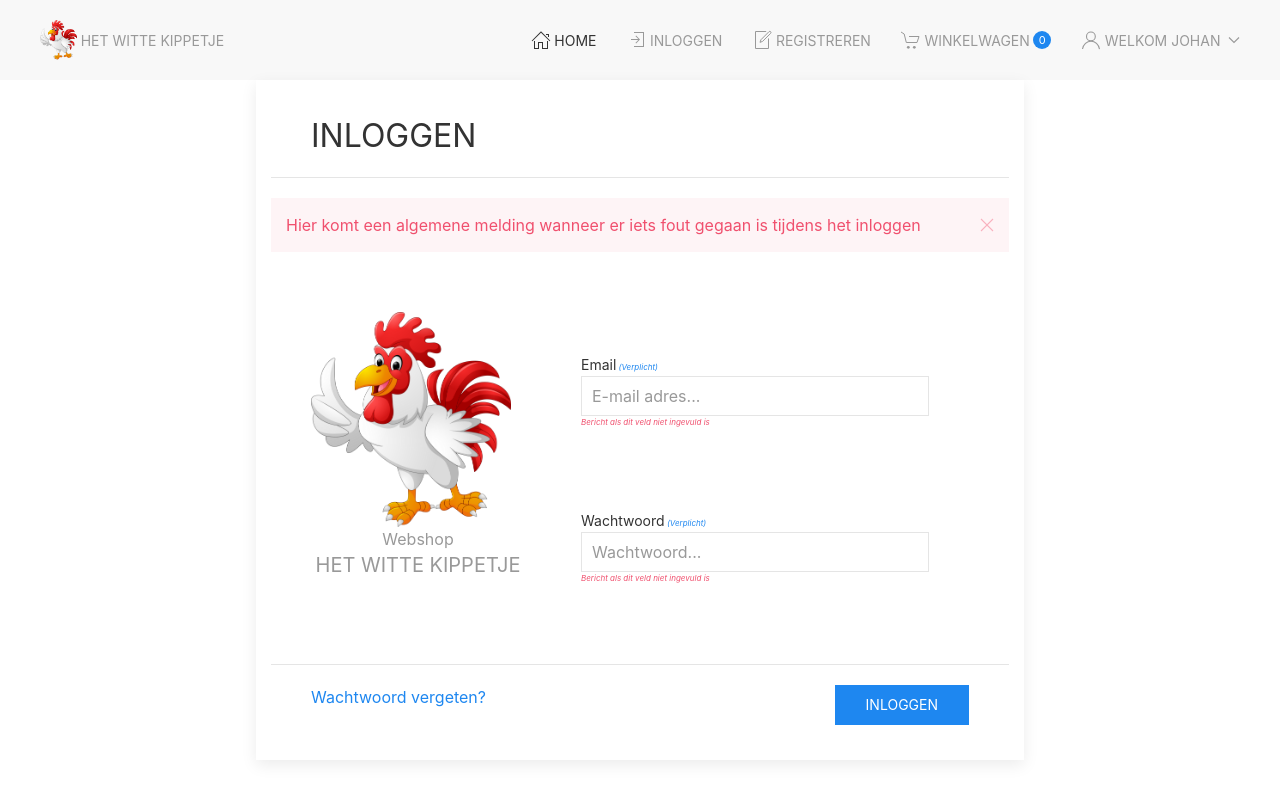
After one commit to johanstr/06-webshop-instructies, a PHP site: page /login.php in a window 1280 px wide. The commit adds this page. Run offline with PHP 8.4, Linux system fonts and the light colour scheme.

Commit message:
Login afgemaakt. Echter nog geen controle voor b.v. de navigatie.

```diff
--- a/dev/index.php
+++ b/dev/index.php
@@ -1,4 +1,6 @@
 <?php
+session_start();
+
 $db_host = '127.0.0.1';
 $db_name = '2324_wittekip';
 $db_user = 'root';
--- /dev/null
+++ b/dev/login.php
@@ -0,0 +1,45 @@
+<?php
+
+include_once('templates/head.inc.php');
+
+?>
+
+<form method="POST" action="src/formhandlers/login_handler.php" class="uk-width-1-1 uk-flex uk-flex-center">
+   <div class="uk-card uk-card-default uk-width-3-5 uk-padding-small">
+      <div class="uk-card-header">
+         <h2 class="uk-text-uppercase">Inloggen</h2>
+      </div>
+      <div class="uk-alert-danger" uk-alert>
+         <a href class="uk-alert-close" uk-close></a>
+         <p>Hier komt een algemene melding wanneer er iets fout gegaan is tijdens het inloggen</p>
+      </div>
+      <div class="uk-card-body uk-flex uk-flex-between uk-card-body-gap">
+         <div class="uk-width-1-3">
+            <img src="img/logo4.png" class="uk-card-media uk-card-body-login-logo" alt="Webshop Het Witte Kippetje" title="Webshop Het Witte Kippetje" />
+            <div class="uk-flex uk-flex-column uk-flex-middle">
+               <p class="uk-text-center uk-margin-remove-bottom uk-text-muted">Webshop</p>
+               <h4 class="uk-text-uppercase uk-text-center uk-margin-remove-vertical uk-text-muted">Het Witte Kippetje</h4>
+            </div>
+         </div>
+         <div class="uk-width-2-3 uk-flex uk-flex-column">
+            <div class="uk-padding">
+               <label for="email" class="uk-form-label">Email<span class="uk-text-xsmall uk-text-italic uk-text-primary"> (Verplicht)</span></label>
+               <input type="email" name="email" class="uk-input" id="email" placeholder="E-mail adres..." />
+               <p class="uk-text-danger uk-text-xsmall uk-text-italic uk-margin-remove-vertical">Bericht als dit veld niet ingevuld is</p>
+            </div>
+            <div class="uk-padding">
+               <label for="password" class="uk-form-label">Wachtwoord<span class="uk-text-xsmall uk-text-italic uk-text-primary"> (Verplicht)</span></label>
+               <input type="password" name="password" class="uk-input" id="password" placeholder="Wachtwoord..." />
+               <p class="uk-text-danger uk-text-xsmall uk-text-italic uk-margin-remove-vertical">Bericht als dit veld niet ingevuld is</p>
+            </div>
+         </div>
+      </div>
+      <div class="uk-card-footer uk-flex uk-flex-between">
+         <a href="#" class="">Wachtwoord vergeten?</a>
+         <button class="uk-button uk-button-primary" type="submit">Inloggen</button>
+      </div>
+   </div>
+</form>
+
+<?php
+include_once('templates/foot.inc.php');
```
Also changed, not shown: dev/src/formhandlers/login_handler.php (added, +37 -0 lines).
